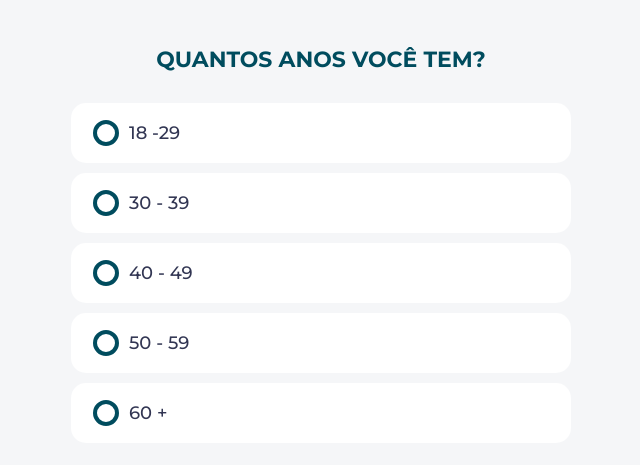
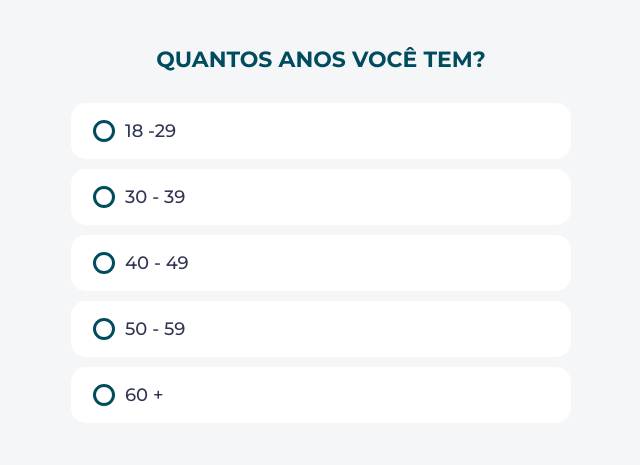
Before and after one commit to JosineyAlves/womenstips.online, a plain HTML site: page quiz/index.html in a window 1280 px wide. Shown: the part 187-652 px from the top of the page, without its empty margins (319-959 px from the left). Drawn offline with Linux system fonts and the light colour scheme.

Commit message:
Update style.css

```diff
--- a/quiz/static/css/style.css
+++ b/quiz/static/css/style.css
@@ -134,11 +134,11 @@ a {
     background-color: #45a049;
 }
 .selection-circle {
-    height: 18px;
-    width: 18px;
+    height: 16px;
+    width: 16px;
     background-color: transparent;
     border-radius: 100%;
-    border: 4px solid #004c5e;
+    border: 3px solid #004c5e;
     display: inline-block;
     margin-right: 10px;
     vertical-align: middle;
```
